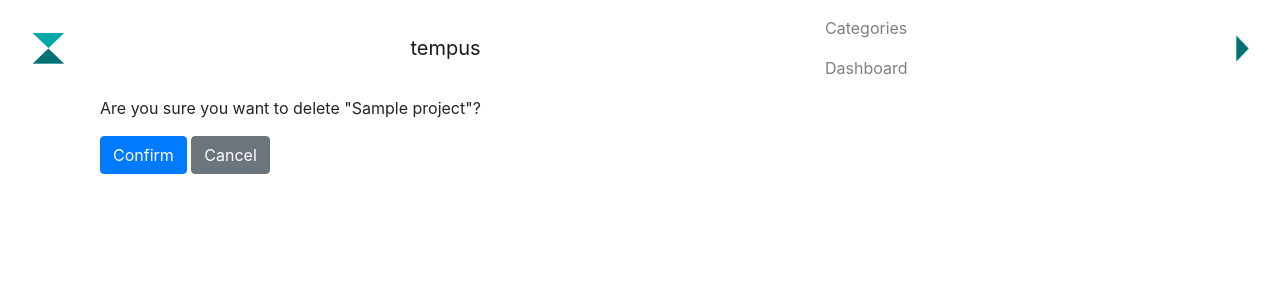
After one commit to rixx/tempus, a Django app: page /t/1/1/delete in a window 1280 px wide. The commit adds this page. Shown: the top 300 px of the page. Run offline with Django 3.2, Linux system fonts and the light colour scheme; data comes from the database, SQL or seed files in the repository; tables that the repository leaves empty hold one stand-in row (values such as "Sample post"); some libraries are stand-ins or nearby versions.

Commit message:
Delete projects with confirmation dialogue

```diff
--- a/tempus/timetracking/templates/t/category.html
+++ b/tempus/timetracking/templates/t/category.html
@@ -9,10 +9,11 @@
 
     {% if projects %}
         <table class="table">
-            <thead><tr><th>Project</th><th>Last activity</th><th>Total time</th></tr></thead>
+            <thead><tr><th></th><th>Project</th><th>Last activity</th><th>Total time</th></tr></thead>
             <tbody>
                 {% for project in projects %}
                     <tr>
+                        <th><a href="/t/{{ project.category }}/{{ project.pk }}/delete"><i style="color:grey" class="fa fa-trash-o"></i></a></th>
                         <th><a href="/t/{{ project.category }}/{{ project }}">{{ project }}</a></th>
                         <th>{{ project.delta_to_last_edit }}h ago</th>
                         <th>{{ project.total_time }}h </th>
--- /dev/null
+++ b/tempus/timetracking/templates/t/delete_project.html
@@ -0,0 +1,12 @@
+{% extends 'base.html' %}
+{% block content %}
+
+<div class="col-md-12">
+    <form action="" method="post">{% csrf_token %}
+        <p>Are you sure you want to delete "{{ object }}"?</p>
+        <button type="submit" class="btn btn-primary"> Confirm </button>
+        <a href="/t/{{ object.category.category_name }}" class="btn btn-secondary"> Cancel </a>
+    </form>
+</div>
+
+{% endblock %}
--- a/tempus/timetracking/urls.py
+++ b/tempus/timetracking/urls.py
@@ -17,6 +17,7 @@ urlpatterns = [
     # /t/work/redo_things
     # shows project redo_things from category work
     url(r'^(?P<category>[a-zA-Z0-9]+)/new/$', views.CreateProjectView.as_view(), name='new_project'),
+    url(r'^(?P<category>[a-zA-Z0-9]+)/(?P<pk>[a-zA-Z0-9]+)/delete$', views.DeleteProjectView.as_view(), name='delete_project'),
     url(r'^(?P<category>[a-zA-Z0-9]+)/(?P<project>[a-zA-Z0-9]+)/$', views.project, name='project'),
 
 ]
--- a/tempus/timetracking/views.py
+++ b/tempus/timetracking/views.py
@@ -1,7 +1,7 @@
 from django.shortcuts import render
 from django.http import HttpResponse, Http404
 from django.template import loader
-from django.views.generic import CreateView, View, ListView
+from django.views.generic import CreateView, View, ListView, DeleteView
 
 from .models import Category, Project
 
@@ -50,6 +50,13 @@ class CreateProjectView(CreateView):
         return super(CreateView, self).form_valid(form)
 
 
+class DeleteProjectView(DeleteView):
+    model = Project
+    template_name = 't/delete_project.html'
+
+    def get_success_url(self):
+        return '/t/' + self.kwargs['category']
+
 def new_project(request, category):
     try:
         category = Category.objects.get(category_name=category)
```
